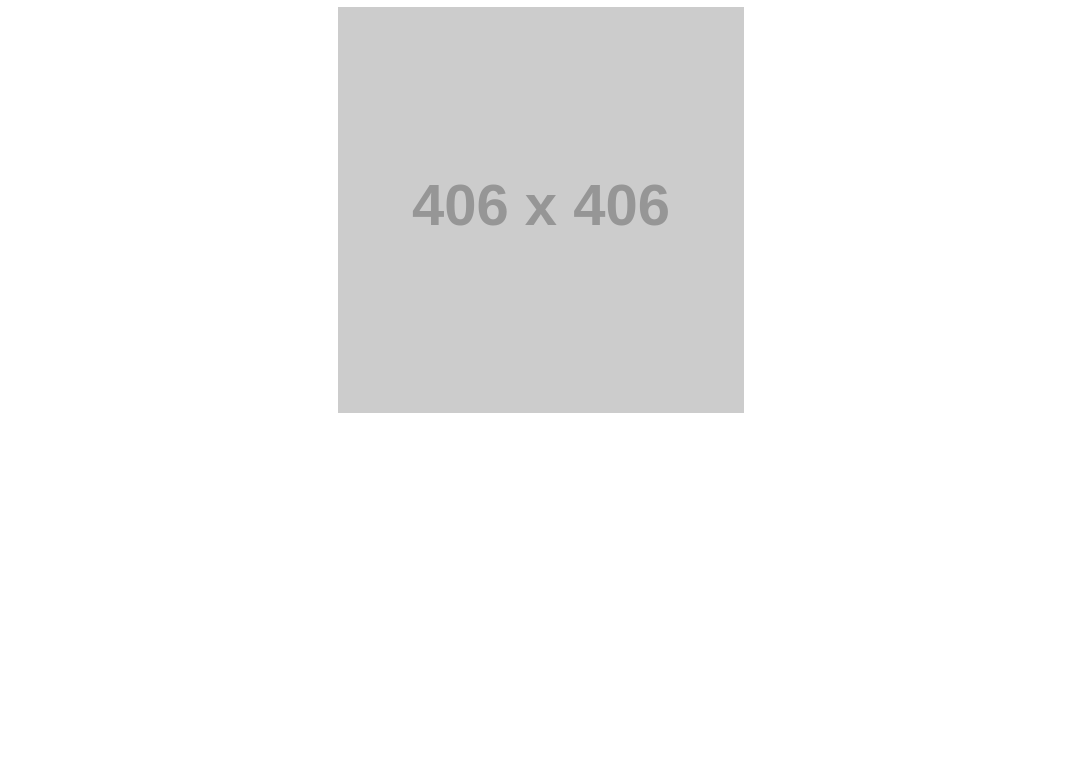
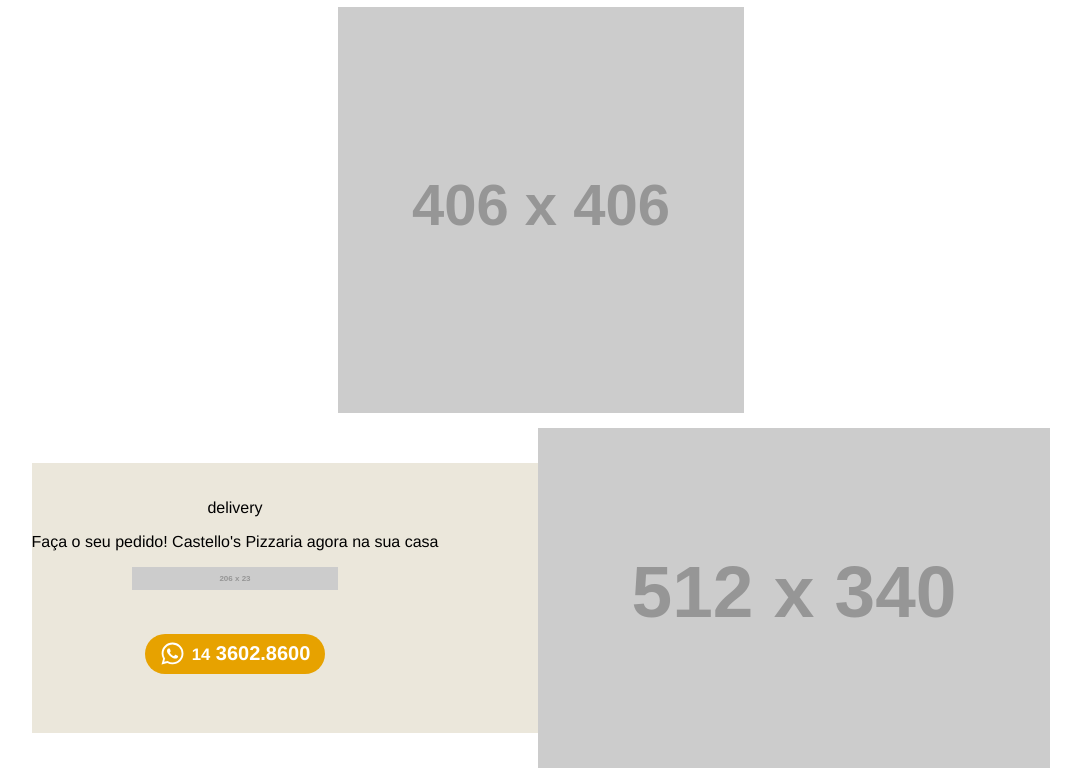
Before and after one commit to ThiagoVanucci01/pizzaria, a plain HTML site: page pizzaria-main/index.html in a window 1280 px wide. Shown: the part 1528-2311 px from the top of the page, without its empty margins (99-1180 px from the left). Before the commit the page ends 1941 px from the top, so only its background shows below. Drawn offline with nearby package versions, Linux system fonts and the light colour scheme; placeholder pictures from the web are drawn by us.

Commit message:
Delivery adicionado

```diff
--- a/pizzaria-main/css/style.css
+++ b/pizzaria-main/css/style.css
@@ -205,3 +205,25 @@ header {
   gap: 10px;
   padding-top: 20px;
 }
+
+#Delivery {
+  max-height: 270px;
+  background: #ebe7db;
+  margin: 50px 0;
+  display: flex;
+  justify-content: center;
+  align-items: center;
+  gap: 100px;
+  text-align: center;
+}
+
+#Delivery h1 {
+  text-transform: uppercase;
+  color: #bf0a26;
+  font-weight: 900;
+}
+
+#Delivery .sec-menu {
+  justify-content: center;
+  padding: 40px;
+}
--- a/pizzaria-main/index.html
+++ b/pizzaria-main/index.html
@@ -69,15 +69,35 @@
         <div id="Cardapio">
           <img src="https://placehold.co/206x23" alt="" />
           <h2>nosso Cardapio</h2>
-          <p><a href="" class="btnCardapio" >Conheça nossas delicias</a></p>
+          <p><a href="" class="btnCardapio">Conheça nossas delicias</a></p>
           <div id="promoPizzas">
-            <img src="https://placehold.co/406x406" alt="">
-            <img src="https://placehold.co/406x406" alt="">
-            <img src="https://placehold.co/406x406" alt="">
-            <img src="https://placehold.co/406x406" alt="">
+            <img src="https://placehold.co/406x406" alt="" />
+            <img src="https://placehold.co/406x406" alt="" />
+            <img src="https://placehold.co/406x406" alt="" />
+            <img src="https://placehold.co/406x406" alt="" />
+          </div>
+
+          <div id="Delivery">
+            <div>
+              <p>delivery</p>
+              <p>Faça o seu pedido! Castello's Pizzaria agora na sua casa</p>
+              <img src="https://placehold.co/206x23" alt="" />
+              <div class="sec-menu">
+                <a
+                  href="https://api.whatsapp.com/send?phone=551436028600&text=Gostaria de fazer um pedido!"
+                  target="_blank"
+                  class="Zap"
+                >
+                  <div id="btnZap">
+                    <ion-icon name="logo-whatsapp"></ion-icon>
+                    <b><small>14</small> 3602.8600</b>
+                  </div>
+                </a>
+              </div>
+            </div>
+            <img src="https://placehold.co/512x340" alt="" />
           </div>
         </div>
-
       </main>
 
       <footer></footer>
```
